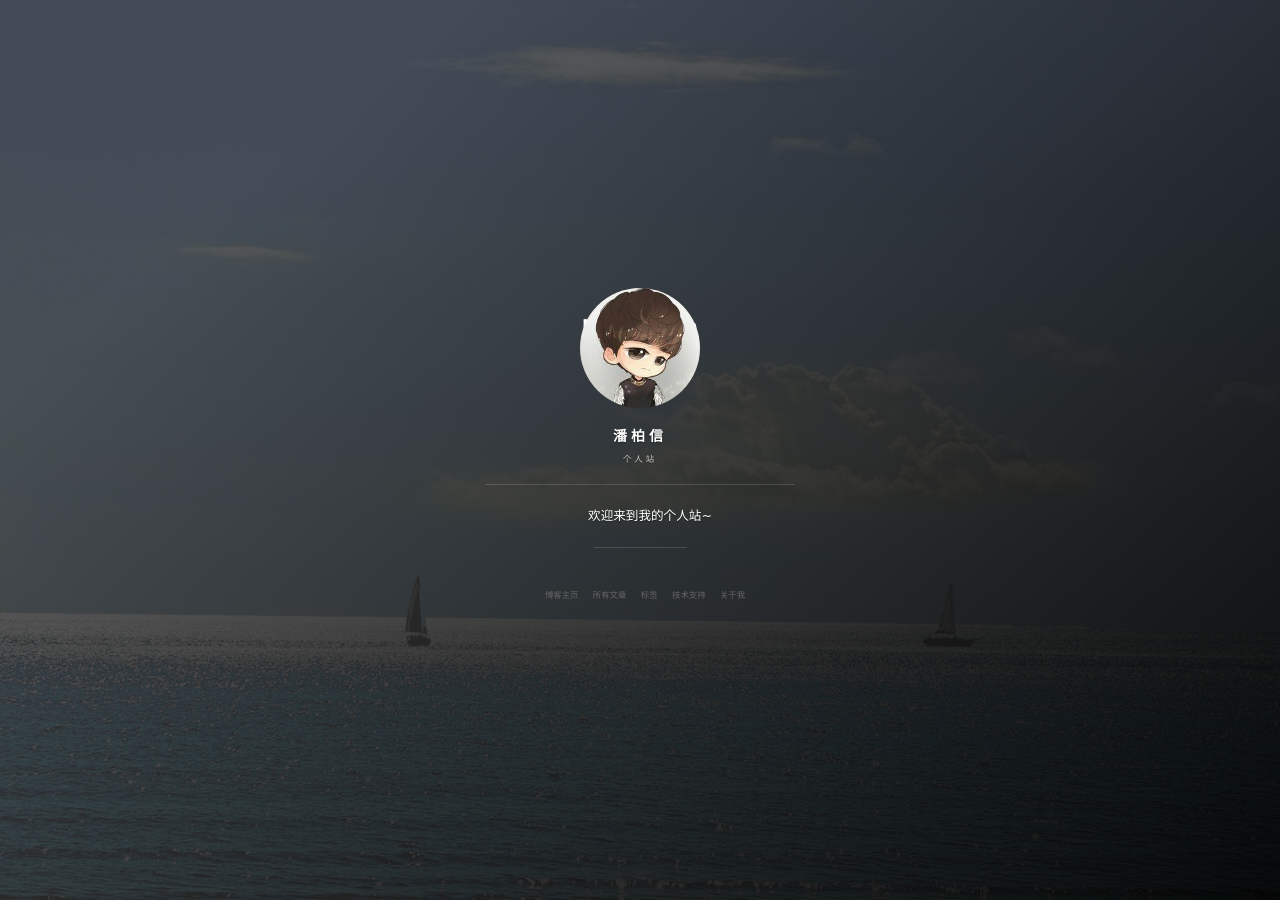
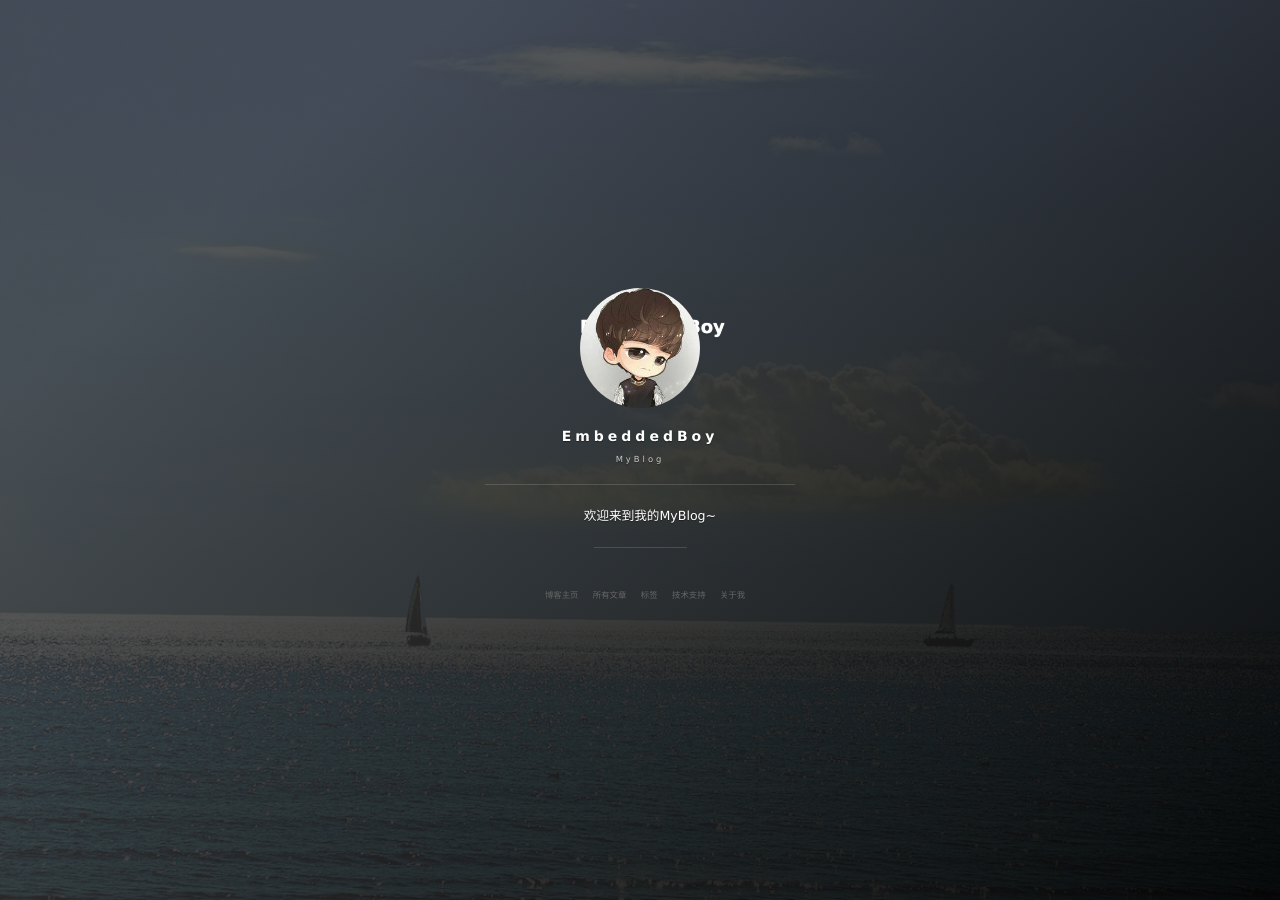
Before and after one commit to EmbeddedBoy/EmbeddedBoy.github.io, a Jekyll site: the page built from index.html, in a window 1280 px wide. Built offline with Jekyll 4.4.1, drawn with Linux system fonts in a browser that asks for light colours; nearby versions of some CDN libraries; a script that is not in the unit is left out; the list of posts is cut into pages by our own code; comment, search, counter and statistics services are not loaded; grey boxes are pictures that could not be loaded.

Commit message:
Update _config.yml

```diff
--- a/_config.yml
+++ b/_config.yml
@@ -1,11 +1,11 @@
 # Basic
-title: 潘柏信
-subtitle: 个人站
-description: 欢迎来到我的个人站~
+title: EmbeddedBoy
+subtitle: MyBlog
+description: 欢迎来到我的MyBlog~
 # 头像里面的标题
-avatarTitle: leopardpan
+avatarTitle: EmbeddedBoy
 # 头像里面的描述
-avatarDesc: iOS / 机器学习
+avatarDesc:  嵌入式
 url: "http://leopardpan.cn"
 
 # 博客是否自动生成目录，false为不生成
@@ -19,25 +19,25 @@ comment:
 
 # Social
 social:
-    weibo: 5366874726
-    github: leopardpan
+    # weibo: 5366874726
+    # github: leopardpan
     # zhihu: panpanleopard
     # juejin: xxx
-    jianshu: 2ada30d8d0f7
+    # jianshu: 2ada30d8d0f7
     # twitter:
-    mail: leopardpan@icloud.com
+    # mail: leopardpan@icloud.com
 
 
-# 百度统计
-# 使用博客模板请去掉或者更换 id
-baidu:
-    id: 8ba1c6be0953b6f9c2ba38e57f615421
+# # 百度统计
+# # 使用博客模板请去掉或者更换 id
+# baidu:
+#     id: 8ba1c6be0953b6f9c2ba38e57f615421
 
-# Google Analytics
-# 使用博客模板请去掉或者更换 id
-ga:
-    id: UA-84134159-3
-    host: auto
+# # Google Analytics
+# # 使用博客模板请去掉或者更换 id
+# ga:
+#     id: UA-84134159-3
+#     host: auto
 
 
 # 《----------------- 上面的信息修改成你自己的 ---------------------------》
```
